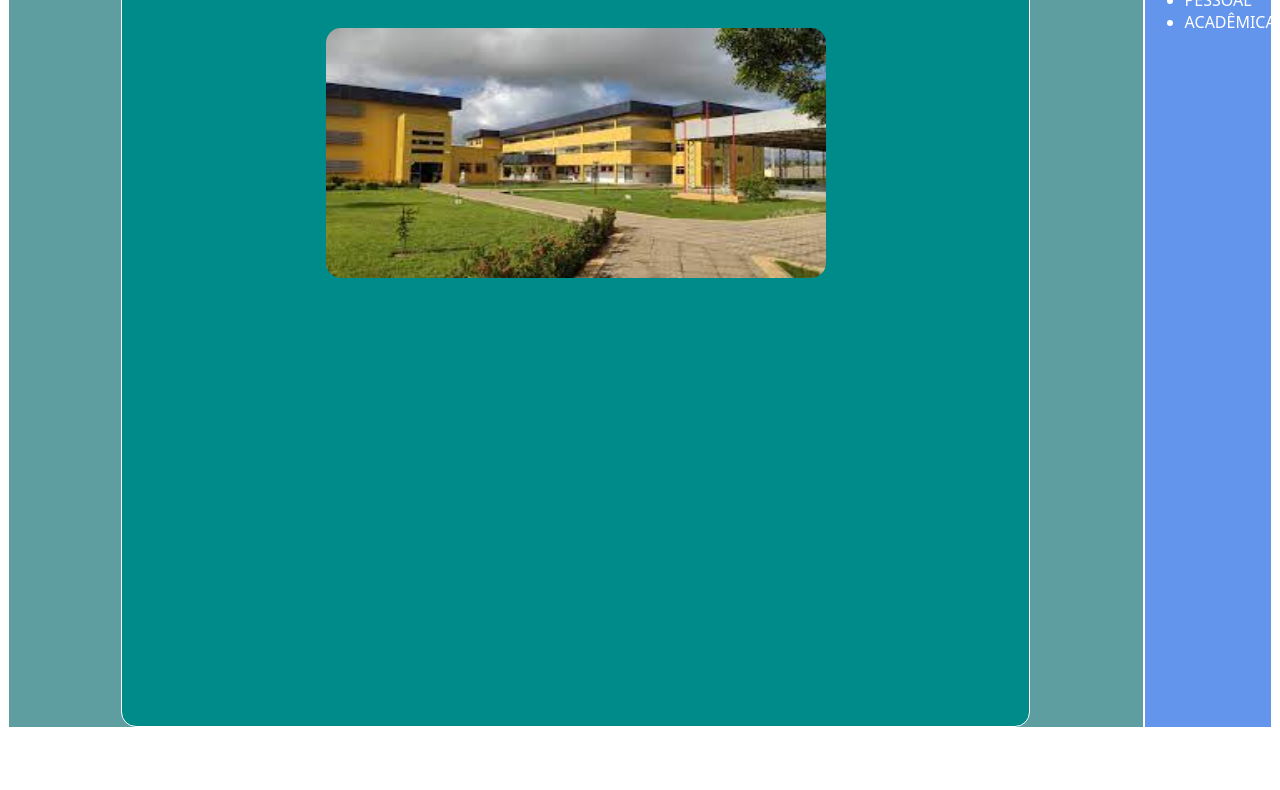
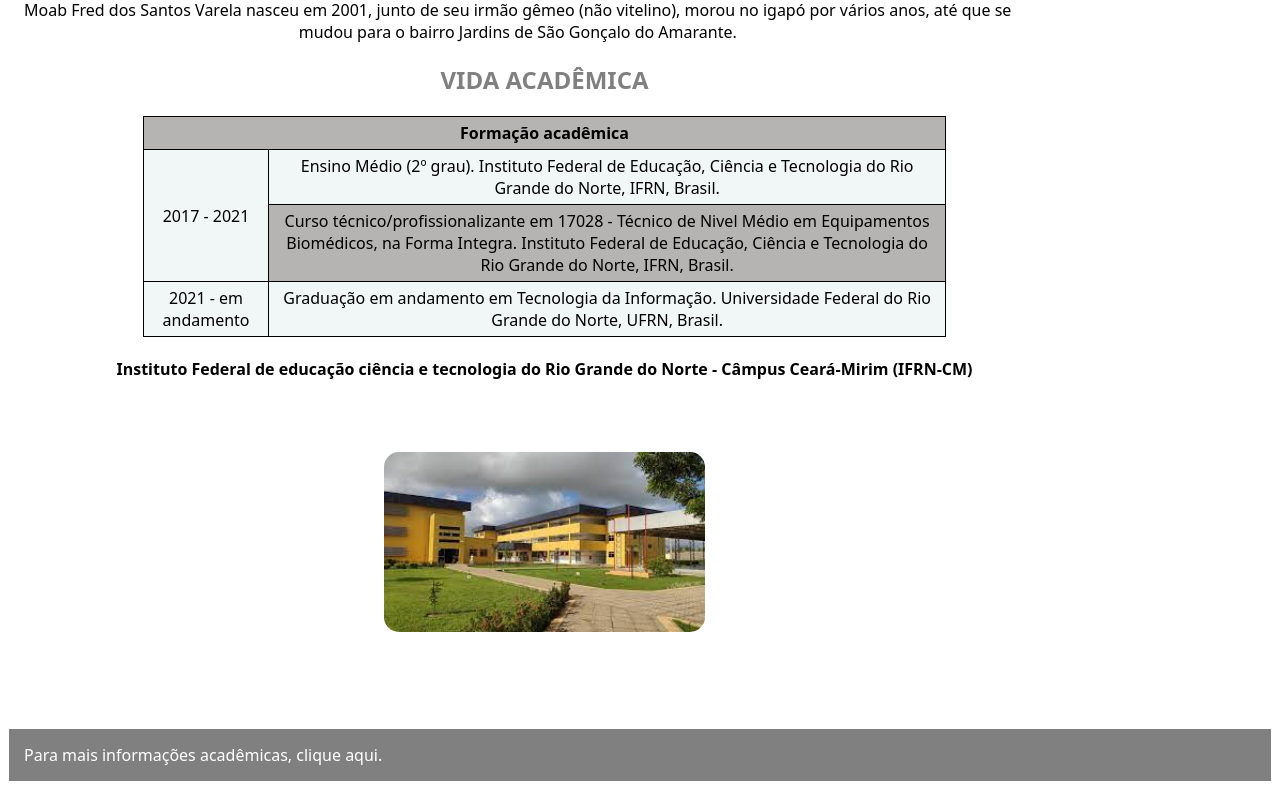
Before and after one commit to MoabF/blog1, a plain HTML site: page blog-page1.html in a window 1280 px wide. Shown: the part 279-1069 px from the top of the page. Before the commit the page ends 1015 px from the top, so only its background shows below. Drawn offline with Linux system fonts and the light colour scheme.

Commit message:
Add files via upload

```diff
--- a/blog-page1.html
+++ b/blog-page1.html
@@ -4,6 +4,7 @@
   <meta charset="UTF-8">
   <meta name="viewport" content="width=device-width, initial-scale=1.0">
   <link rel="stylesheet" href="css/style_blog-page_1.css">
+</head>
   <title>Pagina-1-mini-projeto1</title>
   <body>
     <header>
@@ -12,20 +13,52 @@
     </header>
     <div class="container">
       <div class="box">
-        <div class="box2">
-          <img src="img/IFRN-CM.jpeg" />
+     <!--   <div class="box2">-->
+        <h2>VIDA PESSOAL</h2>
+       <p>Moab Fred dos Santos Varela nasceu em 2001, junto de seu irmão gêmeo (não vitelino), morou no igapó por
+        vários anos, até que se mudou para o bairro Jardins de São Gonçalo do Amarante.
+       </p>
+        <h2>VIDA ACADÊMICA</h2>
+        <div class="container">
+        <table>
+          <tr>
+            <th colspan="2"> Formação acadêmica</th>
+        </tr>
+        <tr>
+          <td rowspan="2">2017 - 2021</td>
+          <td>Ensino Médio (2º grau).
+            Instituto Federal de Educação, Ciência e Tecnologia do Rio Grande do Norte, IFRN, Brasil.</td>
+        </tr>
+        <tr>
+            <td>Curso técnico/profissionalizante em 17028 - Técnico de Nivel Médio em Equipamentos Biomédicos, na Forma Integra.
+            Instituto Federal de Educação, Ciência e Tecnologia do Rio Grande do Norte, IFRN, Brasil.</td>
+          </tr> <tr>
+            <td>2021 - em andamento</td>
+            <td>Graduação em andamento em Tecnologia da Informação.
+            Universidade Federal do Rio Grande do Norte, UFRN, Brasil.</td>
+        </tr>
+
+        </table>
+         </div>
+         <h4> Instituto Federal de educação ciência e tecnologia do Rio Grande do Norte - Câmpus Ceará-Mirim (IFRN-CM)</h4>
+         <img src="img/IFRN-CM.jpeg" />
         </div>
-      </div>
+      <!--</div>-->
+      <div class="box2"></div>
       <div class="box1">
-        <h3>VIDA</h3>
+        <h3>MENU</h3>
         <nav>
           <ul>
-          <li><a href="http://filmes.html">PESSOAL</a></li>
-          <li><a href="http://series.html">ACADÊMICA</a></li>
+          <li><a href="http://cba.html">VIDA PESSOAL</a></li>
+          <li><a href="http://abc.html">VIDA ACADÊMICA</a></li>
           <!--<a href="http://livros.html">LIVROS</a>-->
         </ul>
       </nav>
       </div>
     </div>
+<footer>
+  Para mais informações acadêmicas,
+  <a href="http://lattes.cnpq.br/5880965577261045">clique aqui</a>.
+</footer>
   </body>
-</head>
+</html>
--- a/css/style_blog-page_1.css
+++ b/css/style_blog-page_1.css
@@ -6,6 +6,9 @@ header{
     color: white;
     padding: 15px;
     border: 1px solid white;
+}
+h2{
+    color: grey;
 }
 /*LINK*/
 a:link {
@@ -31,25 +34,34 @@ h1{
 .container{
     display: flex;
     justify-content: center;
-    align-items: center;
+   /* align-items: center;*/
     width: 100%;
     height: auto;
 }
 .box{
-    display: flex;
+   /* display: flex;*/
     justify-content: center;
+    text-align: center;
     /*align-items: center;*/
-    width: 90%;
-    background-color: cadetblue;
+    width: 85%;
+    /*background-color: cadetblue;*/
+    background-color: white;
     height: 800px;
     border: 1px solid white;
 }
 .box1{
-    width: 10%;
-    background-color: cornflowerblue;
-    height: 800px;
+    position: fixed;
+    width: 225px;
+   /*padding: 25px;*/
+    background-color: grey;
+    /*background-color: cornflowerblue;*/
+    height: auto;
     border: 1px solid white;
     color: white;
+    top: 20px;
+    right: 30px;
+    /*float: right;*/
+    box-sizing: border-box;
     text-align: center;
 }
 .box2{
@@ -58,8 +70,8 @@ h1{
    /*align-items: center;*/
     margin-top: 50px;
    /* margin-left: 50px;*/
-    width: 80%;
-    background-color: darkcyan;
+    width: 15%;
+    background-color: white;
     height: auto;
     border: 1px solid white;
     border-radius: 15px;
@@ -68,8 +80,38 @@ nav{
    text-align: left;
 }
 img {
+    position: static;
     margin-top: 50px;
-    width: 500px;
-    height: 250px;
+    width: 30%;
+    height: auto;
     border-radius: 15px;
+   /* display: block;*/
 }
+
+table{
+    float: center;
+    width: 75%;
+    border-collapse: collapse;
+    border: 1px solid black;
+    text-align: center;
+}
+th,td{
+    padding: 5px;
+    border: 1px solid black;
+}
+ tr:nth-child(even) {
+    background-color: rgb(241, 246, 247);
+}
+ tr:nth-child(odd) {
+    background-color: rgb(182, 179, 179);
+}
+footer{
+    position: block;
+    background-color: grey;
+    color: white;
+    padding: 15px;
+    border: 1px solid white;
+}
+p{
+    width: 95%;
+}
```
